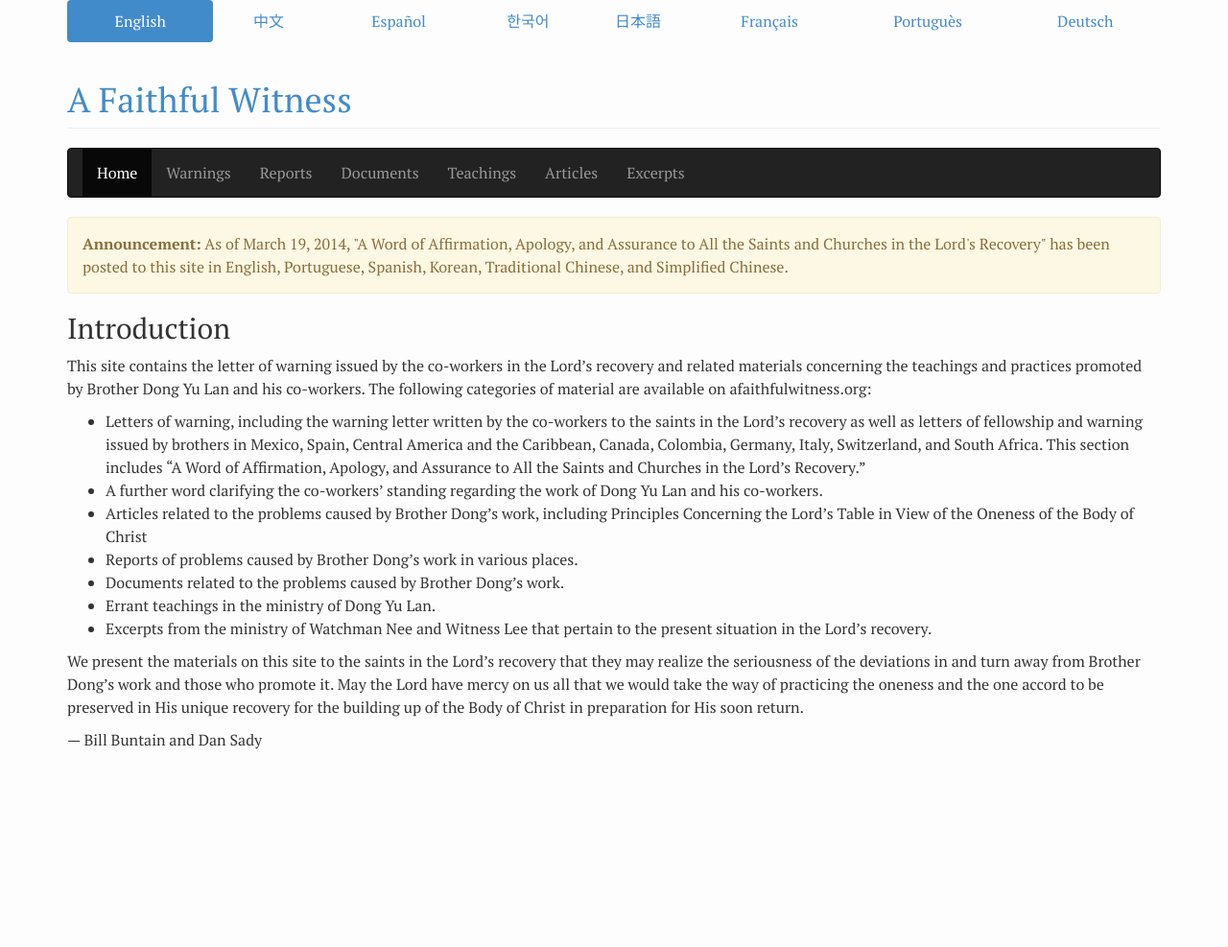
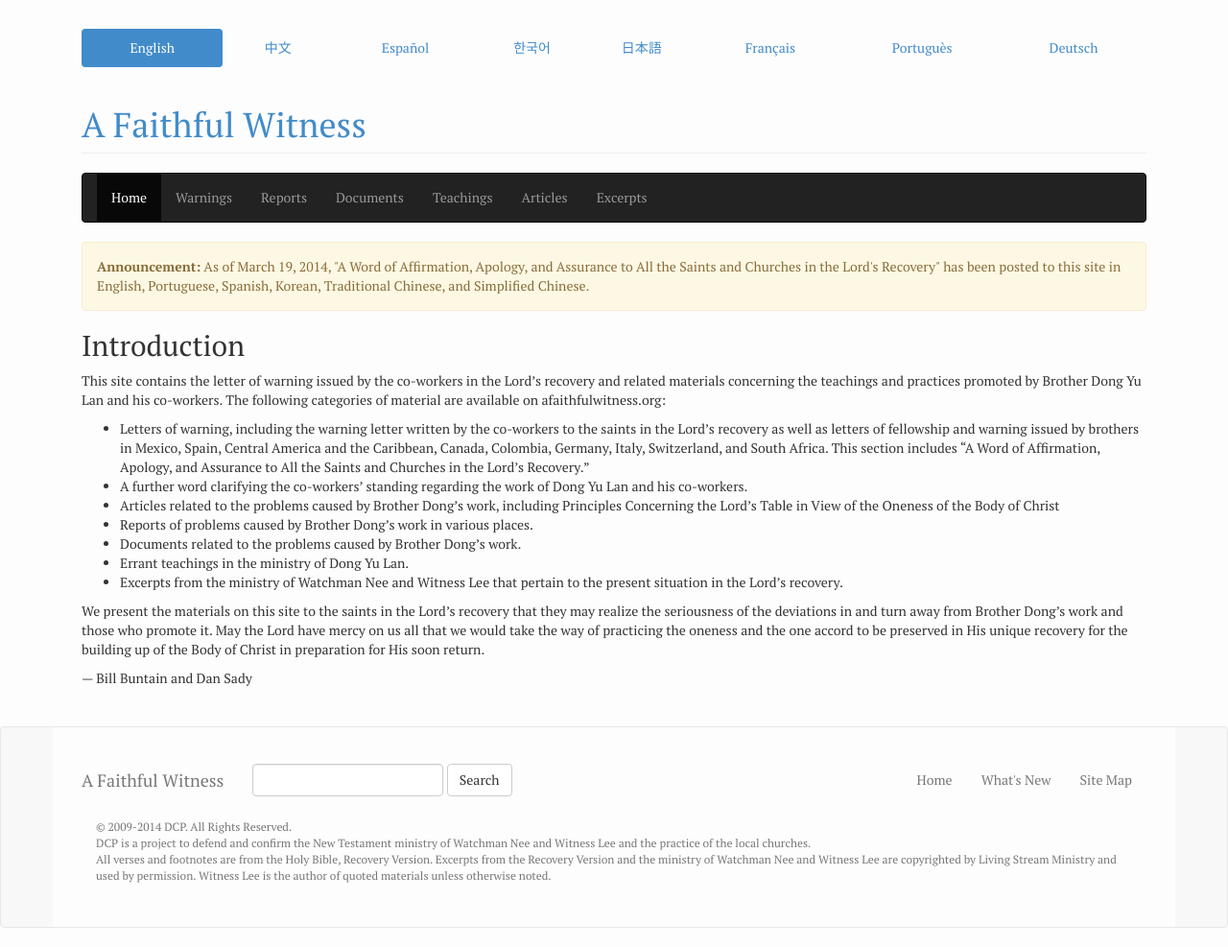
Before and after one commit to dcproject/faithful-witness, a Jekyll site: the page built from index.md, in a window 1280 px wide. Shown: the whole page at 96% size. Built offline with Jekyll 4.4.1, drawn with Linux system fonts in a browser that asks for light colours; nearby versions of some CDN libraries; before the commit the page ends 900 px from its top, so only the background shows below that.

Commit message:
solved footer problem by moving it outside and tweaking some styles

```diff
--- a/_includes/footer.html
+++ b/_includes/footer.html
@@ -1,8 +1,26 @@
 <footer class="site-footer">
 
-  <div class="">
+    <nav class="navbar navbar-default" role="footer">
+    <div class="container">
+        <a class="navbar-brand" href="/">A Faithful Witness</a>
+        <form class="navbar-form navbar-left" role="search">
+          <div class="form-group">
+            <input type="text" class="form-control" placeholder="">
+          </div>
+          <button type="submit" class="btn btn-default">Search</button>
+        </form>
+        <ul class="nav navbar-nav pull-right">
+            <li><a href="#">Home</a></li>
+            <li><a href="#">What's New</a></li>
+            <li><a href="#">Site Map</a></li>
+        </ul>
+
+        <p class="navbar-text small"> © 2009-2014 DCP. All Rights Reserved. <br>
+        DCP is a project to defend and confirm the New Testament ministry of Watchman Nee and Witness Lee and the practice of the local churches. <br>
+        All verses and footnotes are from the Holy Bible, Recovery Version. Excerpts from the Recovery Version and the ministry of Watchman Nee and Witness Lee are copyrighted by Living Stream Ministry and used by permission. Witness Lee is the author of quoted materials unless otherwise noted.</p>
 
     </div>
+    </nav>
 
     <script src="//ajax.googleapis.com/ajax/libs/jquery/1.11.0/jquery.min.js"></script>
     <script>window.jQuery || document.write('<script src="js/vendor/jquery-1.11.0.min.js"><\/script>')</script>
@@ -10,7 +28,6 @@
     <script src="js/vendor/bootstrap.min.js"></script>
 
     <script src="js/main.js"></script>
-
      <!-- Google Analytics: change UA-XXXXX-X to be your site's ID. -->
     <script>
       (function(b,o,i,l,e,r){b.GoogleAnalyticsObject=l;b[l]||(b[l]=
--- a/_layouts/default.html
+++ b/_layouts/default.html
@@ -14,8 +14,7 @@
           </div>
         </div>
 
-        {% include footer.html %}
-
     </div>
+    {% include footer.html %}
     </body>
 </html>
--- a/css/main.css
+++ b/css/main.css
@@ -1,7 +1,13 @@
 body {
   font-family: 'PT Serif', serif;
-  font-size: 16px;
-  line-height: 1.5;
-  font-weight: 300;
   background-color: #fdfdfd;
+
 }
+
+.container {
+    background-color: #fdfdfd;
+    padding: 30px;
+}
+
+.site-footer {
+}
```
Lines whose indentation alone changed are shown as unchanged.
